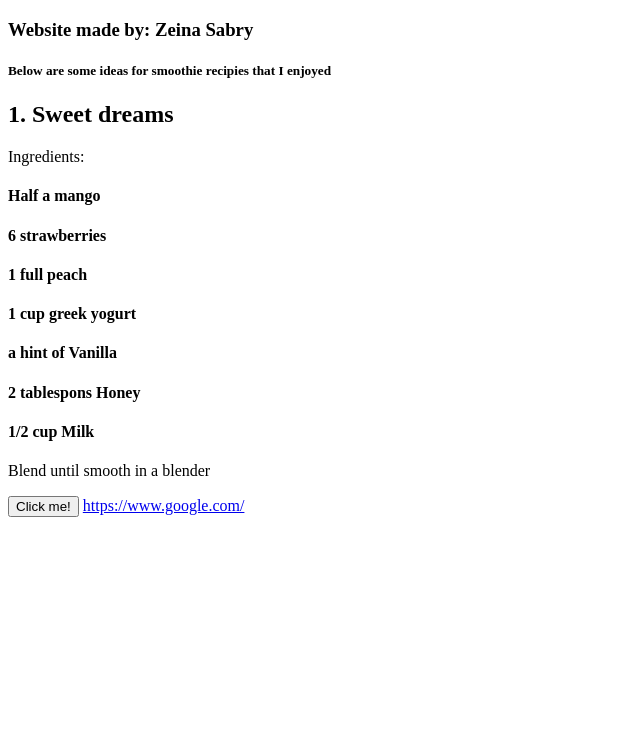
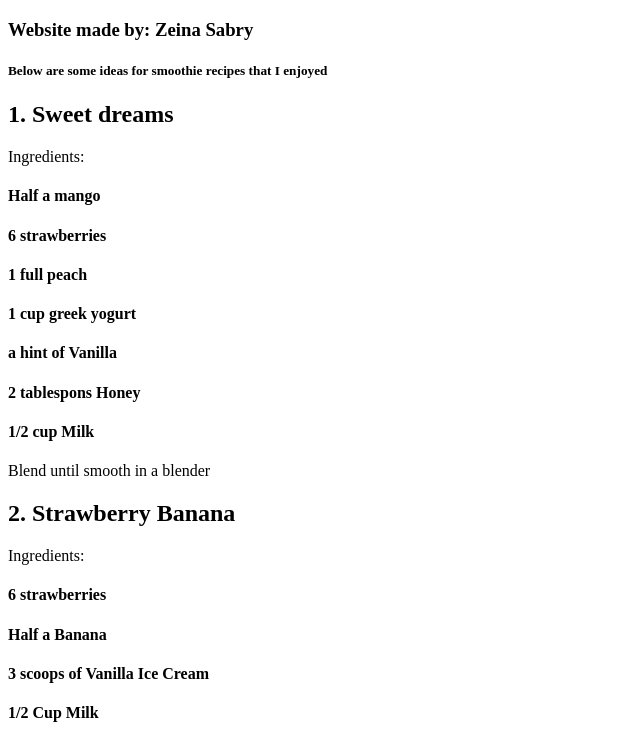
Before and after one commit to Zsabry16/Zsabry16.github.io, a plain HTML site: page Index.html in a window 1280 px wide. Shown: the part 61-800 px from the top of the page, without its empty margins (0-640 px from the left). Drawn offline with Linux system fonts and the light colour scheme.

Commit message:
Smoothie Recipes

```diff
--- a/Index.html
+++ b/Index.html
@@ -9,7 +9,7 @@
         <h2></h2>
         <h3>Website made by: Zeina Sabry</h3>
         <h4></h4>
-        <h5>Below are some ideas for smoothie recipies that I enjoyed</h5>
+        <h5>Below are some ideas for smoothie recipes that I enjoyed</h5>
         <h1></h1>
         <h2>1. Sweet dreams</h2>
         <p>Ingredients:</p>
@@ -23,10 +23,22 @@
         <p>Blend until smooth in a blender</p>
 
 
+        <h2>2. Strawberry Banana</h2>
+        <p>Ingredients:</p>
+        <h4>6 strawberries</h4>
+        <h4>Half a Banana</h4>
+        <h4>3 scoops of Vanilla Ice Cream</h4>
+        <h4>1/2 Cup Milk</h4>
+        <h4>2 table spoons of Honey</h4>
+        <img src= "StrawberryBananaSmoothie.jpg">
+        <width= 100></width>
+        <height= 200></height>
 
 
+
+        <form action= "https://www.google.com/"></form>
         <button>Click me! </button>
-        <a href= <"https://www.google.com/"> <link>https://www.google.com/<link>
+            <link>https://www.google.com/<link>
 
 
     </body>
```
Also changed, not shown: StrawberryBananaSmoothie.jpg (added).
